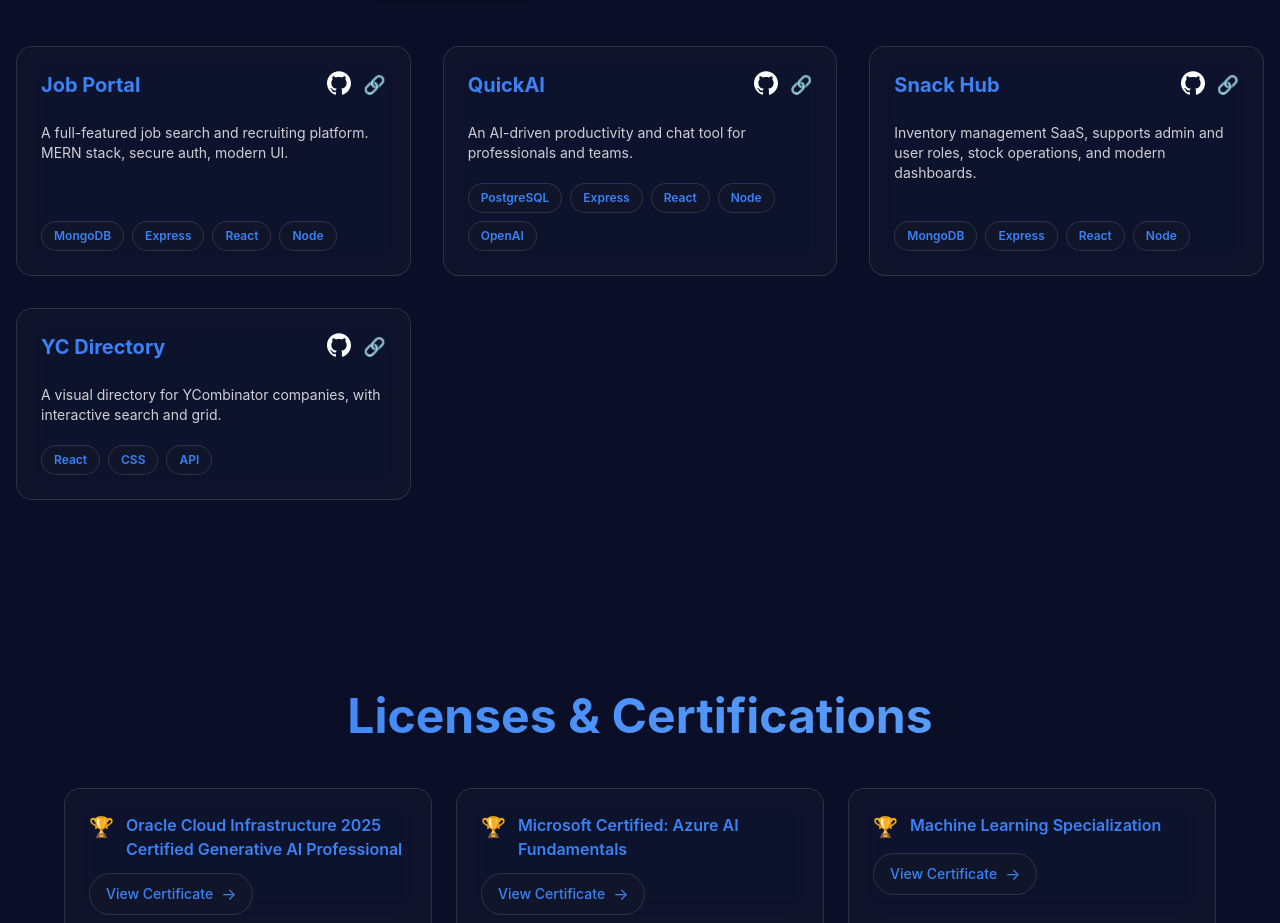
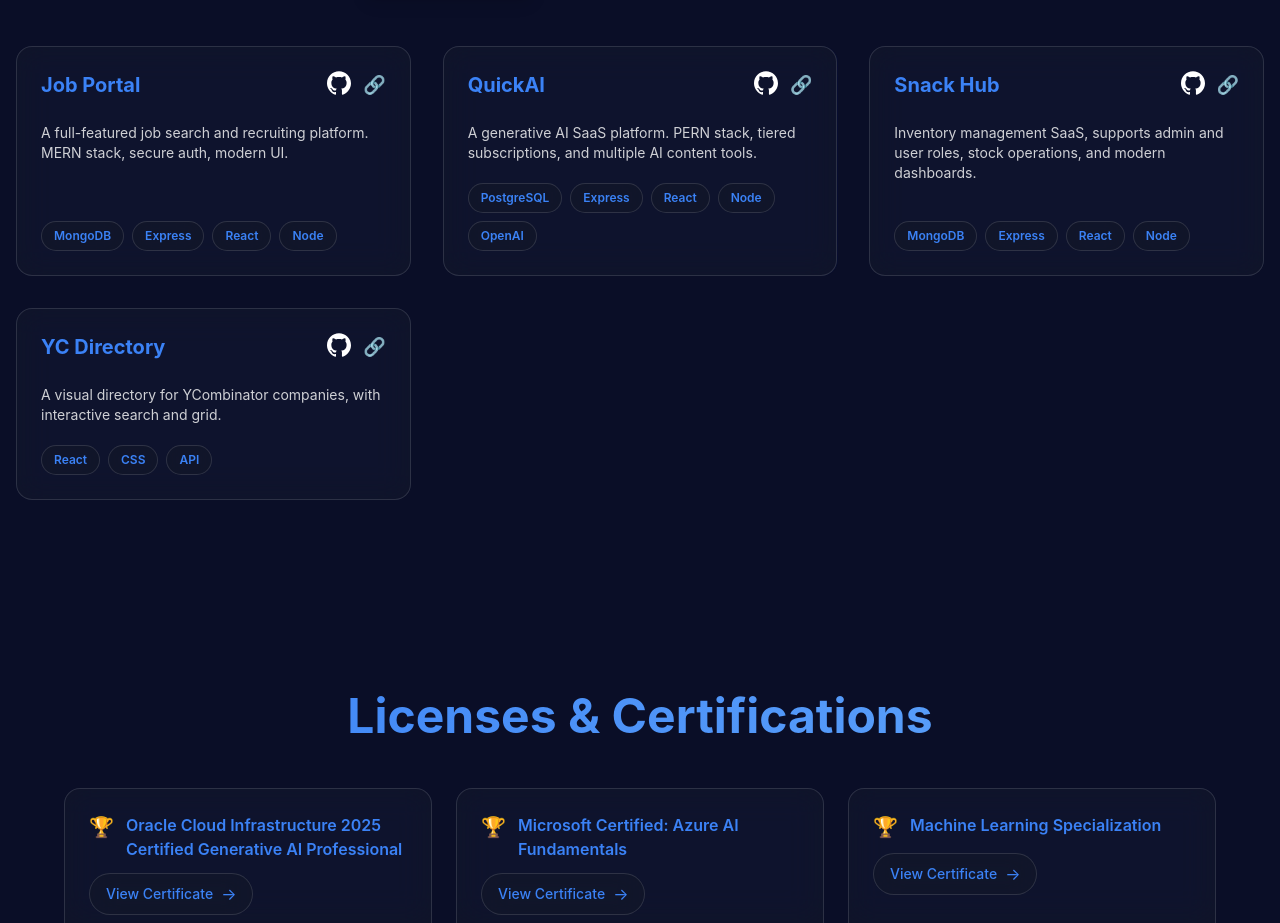
Before and after one commit to abir2907/portfolio, a React (Vite) app: page / in a window 1280 px wide. Shown: the part 2700-3623 px from the top of the page. Built offline with nearby package versions, Linux system fonts and the light colour scheme; the HTML template or start-up script is replaced by a standard one.

Commit message:
Fix discription of QuickAI project

```diff
--- a/src/data/projects.js
+++ b/src/data/projects.js
@@ -135,7 +135,7 @@ export const fullstackProjects = [
     github: "https://github.com/abir2907/QuickAI",
     live: "https://quick-ai-client-beta.vercel.app/",
     description:
-      "An AI-driven productivity and chat tool for professionals and teams.",
+      "A generative AI SaaS platform. PERN stack, tiered subscriptions, and multiple AI content tools.",
     tech: ["PostgreSQL", "Express", "React", "Node", "OpenAI"],
   },
   {
```
